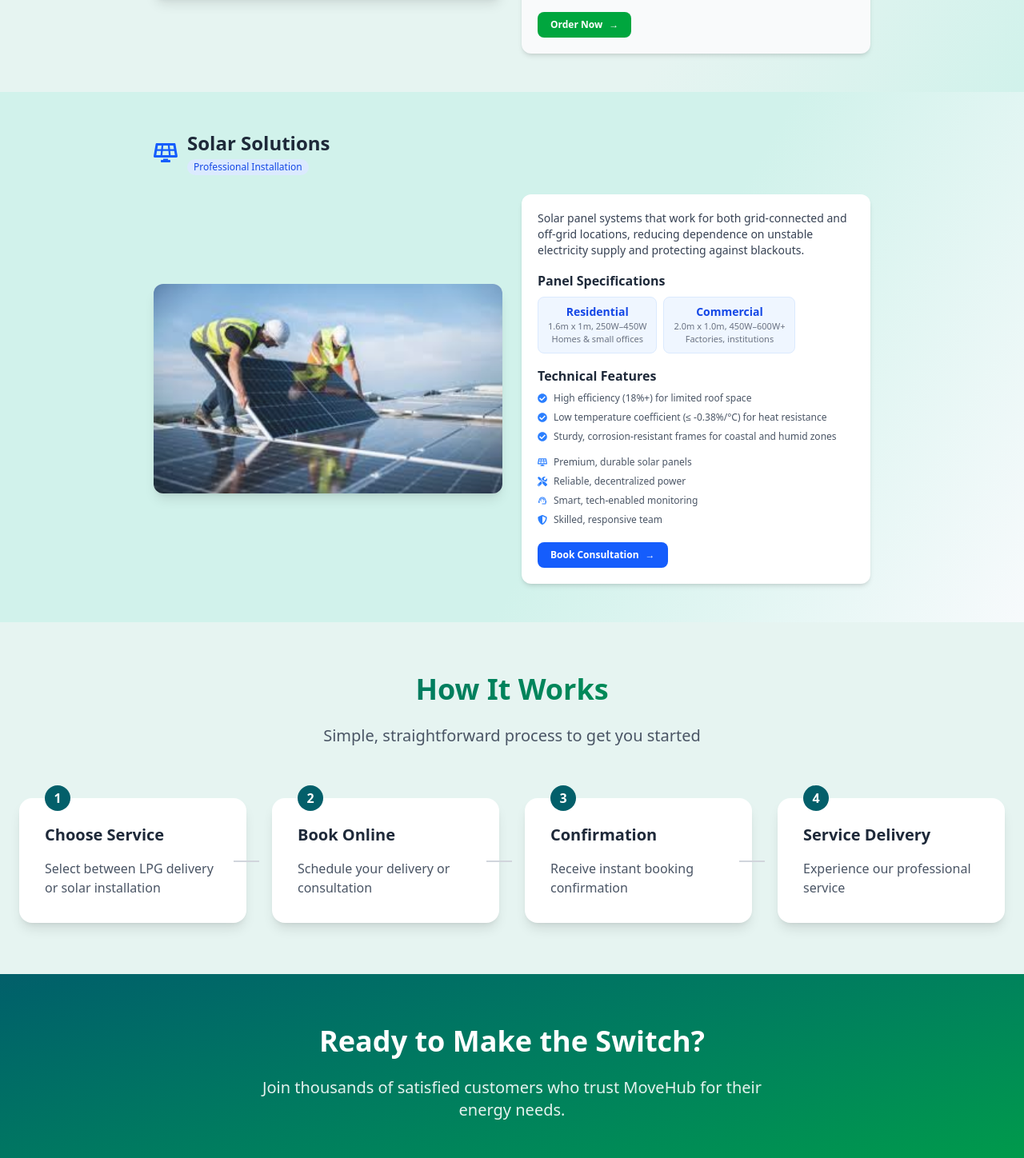
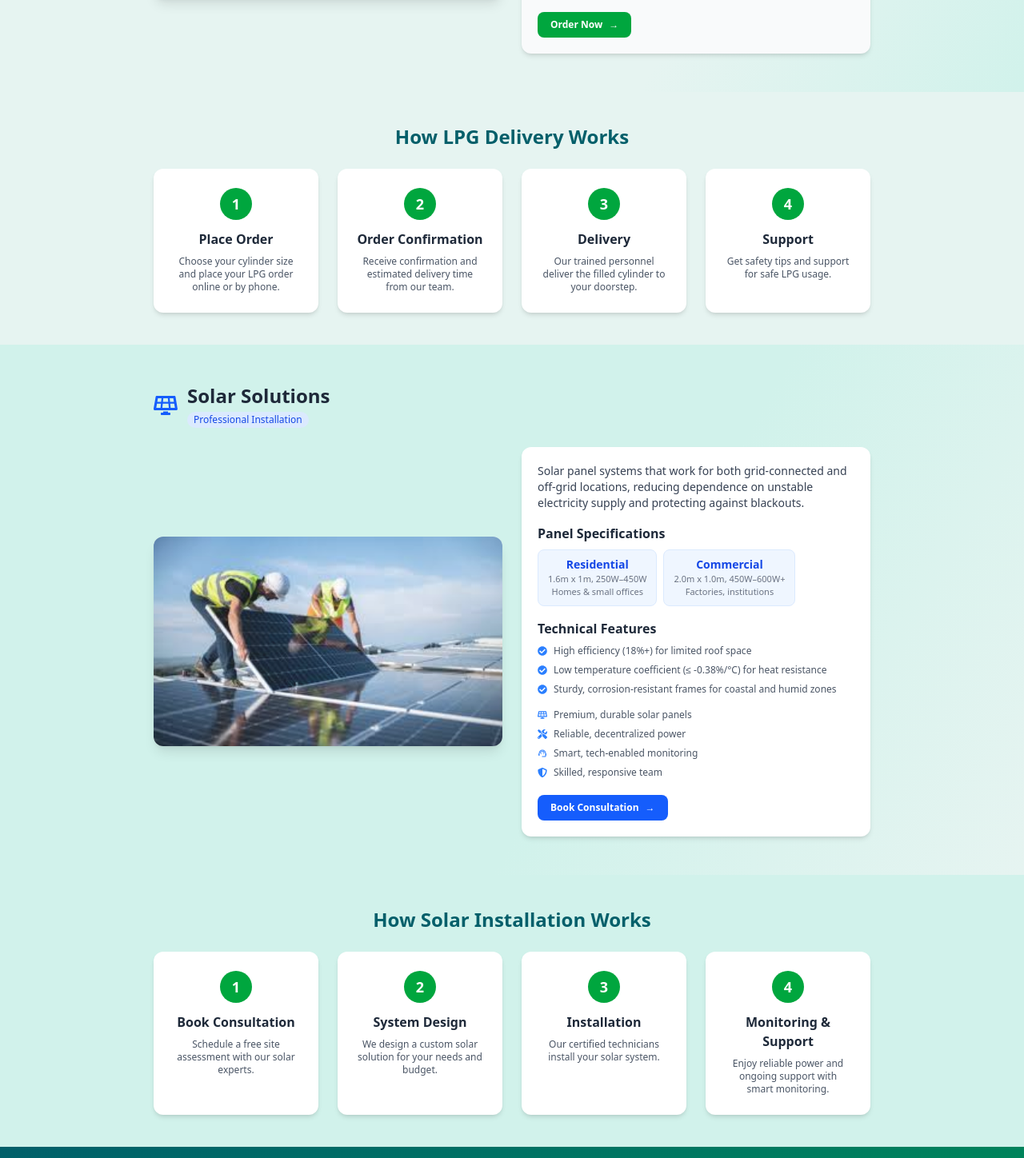
Before and after one commit to Jemmyflex/movehub, a React (Vite) app: page /services in a window 1280 px wide. Shown: the part 1079-2527 px from the top of the page at 80% size. Built offline with nearby package versions, Linux system fonts and the light colour scheme.

Commit message:
section update

```diff
--- a/src/pages/Contact.jsx
+++ b/src/pages/Contact.jsx
@@ -5,7 +5,7 @@ const ContactPage = () => {
   return (
     <div className="font-sans text-gray-800">
       {/* Header */}
-      <section className="bg-green-600 text-white text-center py-16 px-6">
+      <section className="bg-[#035F6A] text-white text-center py-16 px-6">
         <h1 className="text-4xl md:text-5xl font-bold mb-4">Get in Touch</h1>
         <p className="text-lg md:text-xl max-w-2xl mx-auto">
           We’d love to hear from you! Whether you're ready to place an order, book a consultation, or just have questions — reach out.
@@ -79,7 +79,7 @@ const ContactPage = () => {
             />
             <button
               type="submit"
-              className="bg-[#035F6A] text-white px-6 py-3 rounded-md font-semibold hover:bg-green-700 block mx-auto"
+              className="bg-[#F1782D] text-white px-6 py-3 rounded-md font-semibold hover:bg-green-700 block mx-auto"
             >
               SUBMIT
             </button>
@@ -88,7 +88,7 @@ const ContactPage = () => {
       </section>
 
       {/* Footer CTA */}
-      <section className="bg-blue-600 text-white text-center py-10 px-6">
+      <section className="bg-[#035F6A] text-white text-center py-10 px-6">
         <h3 className="text-2xl font-bold mb-3">Ready to make the switch to clean energy?</h3>
         <p className="mb-5">Let’s help you get started with LPG delivery or solar installation today.</p>
         <a
--- a/src/pages/Services.jsx
+++ b/src/pages/Services.jsx
@@ -37,6 +37,20 @@ const Services = () => {
       title: 'Service Delivery',
       description: 'Experience our professional service',
     },
+  ];
+
+  const lpgSteps = [
+    { step: '1', title: 'Place Order', description: 'Choose your cylinder size and place your LPG order online or by phone.' },
+    { step: '2', title: 'Order Confirmation', description: 'Receive confirmation and estimated delivery time from our team.' },
+    { step: '3', title: 'Delivery', description: 'Our trained personnel deliver the filled cylinder to your doorstep.' },
+    { step: '4', title: 'Support', description: 'Get safety tips and support for safe LPG usage.' },
+  ];
+
+  const solarSteps = [
+    { step: '1', title: 'Book Consultation', description: 'Schedule a free site assessment with our solar experts.' },
+    { step: '2', title: 'System Design', description: 'We design a custom solar solution for your needs and budget.' },
+    { step: '3', title: 'Installation', description: 'Our certified technicians install your solar system.' },
+    { step: '4', title: 'Monitoring & Support', description: 'Enjoy reliable power and ongoing support with smart monitoring.' },
   ];
 
   return (
@@ -150,8 +164,24 @@ const Services = () => {
         </div>
       </section>
 
+      {/* LPG How It Works */}
+      <section className="py-10 px-4 bg-[#e6f4f1]">
+  <div className="max-w-4xl mx-auto">
+    <h2 className="text-2xl font-bold mb-6 text-[#035F6A] text-center">How LPG Delivery Works</h2>
+    <div className="grid md:grid-cols-4 gap-6">
+      {lpgSteps.map((item, idx) => (
+        <div key={idx} className="bg-white p-6 rounded-xl shadow-md text-center">
+          <div className="w-10 h-10 mx-auto mb-3 rounded-full bg-green-600 text-white flex items-center justify-center font-bold text-lg">{item.step}</div>
+          <h3 className="font-semibold mb-2 text-gray-800">{item.title}</h3>
+          <p className="text-xs text-gray-600">{item.description}</p>
+        </div>
+      ))}
+    </div>
+  </div>
+</section>
+
       {/* Solar Section */}
-      <section className="py-12 px-4" style={{ background: 'linear-gradient(120deg, #d1f2eb 60%, #f7fafc 100%)' }}>
+      <section className="py-12 px-4" style={{ background: 'linear-gradient(120deg, #d1f2eb 60%, #e6f4f1 100%)' }}>
         <div className="max-w-4xl mx-auto">
           <div className="flex items-center gap-3 mb-6">
             <FaSolarPanel className="text-3xl text-blue-600" />
@@ -238,8 +268,24 @@ const Services = () => {
         </div>
       </section>
 
+      {/* Solar How It Works */}
+      <section className="py-10 px-4 bg-[#d1f2eb]">
+  <div className="max-w-4xl mx-auto">
+    <h2 className="text-2xl font-bold mb-6 text-[#035F6A] text-center">How Solar Installation Works</h2>
+    <div className="grid md:grid-cols-4 gap-6">
+      {solarSteps.map((item, idx) => (
+        <div key={idx} className="bg-white p-6 rounded-xl shadow-md text-center">
+          <div className="w-10 h-10 mx-auto mb-3 rounded-full bg-green-600 text-white flex items-center justify-center font-bold text-lg">{item.step}</div>
+          <h3 className="font-semibold mb-2 text-gray-800">{item.title}</h3>
+          <p className="text-xs text-gray-600">{item.description}</p>
+        </div>
+      ))}
+    </div>
+  </div>
+</section>
+
       {/* Process Section */}
-      <section className="py-16 px-6 bg-[#e6f4f1]">
+     {/* <section className="py-16 px-6 bg-[#e6f4f1]">
         <div className="max-w-7xl mx-auto">
           <div className="text-center mb-16">
             <h2 className="text-4xl font-bold mb-6 bg-gradient-to-r from-[#035F6A] to-green-600 bg-clip-text text-transparent">
@@ -267,8 +313,7 @@ const Services = () => {
             ))}
           </div>
         </div>
-      </section>
-
+      </section> */}
       {/* CTA Section */}
       <section className="py-16 px-6 bg-gradient-to-br from-[#035F6A] to-green-600 text-white">
         <div className="max-w-4xl mx-auto text-center">
```
